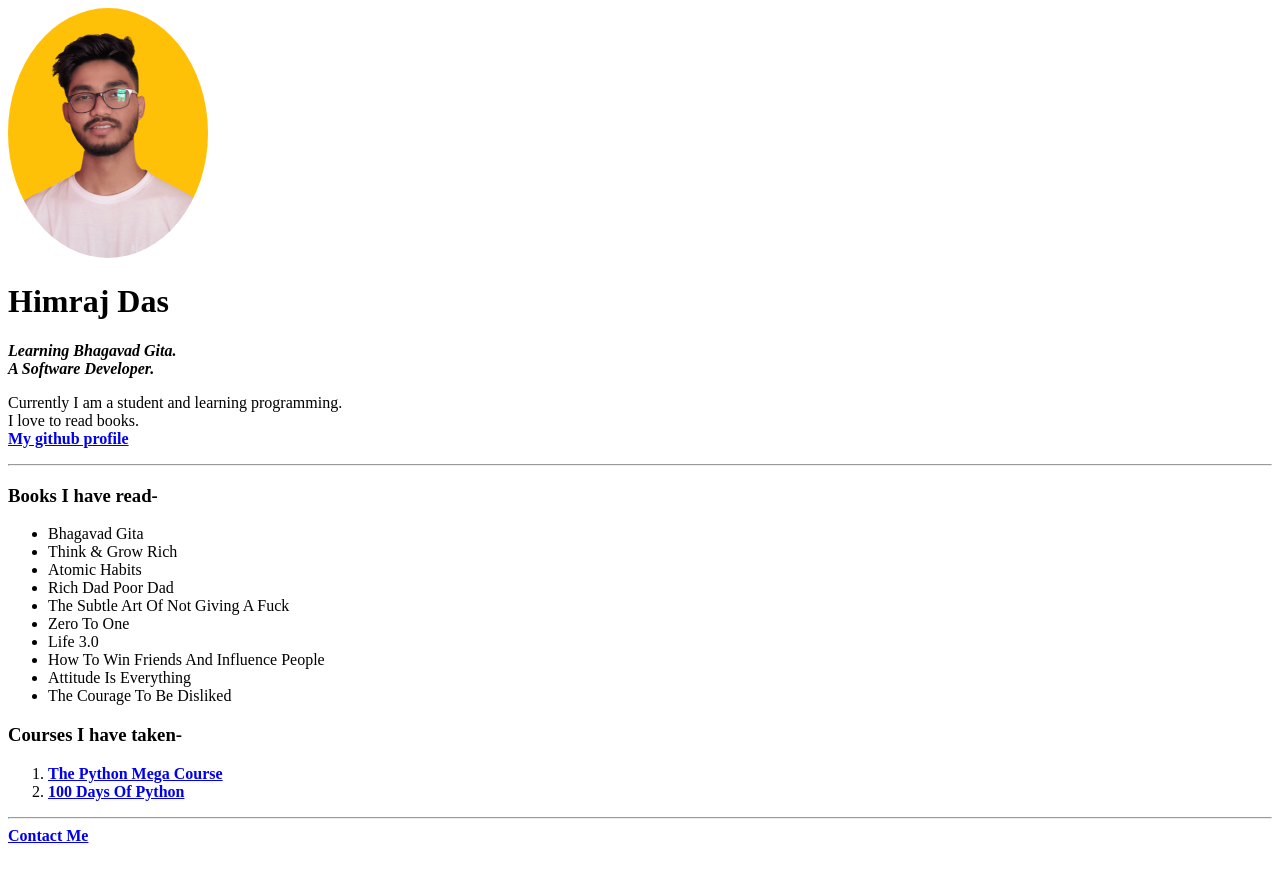
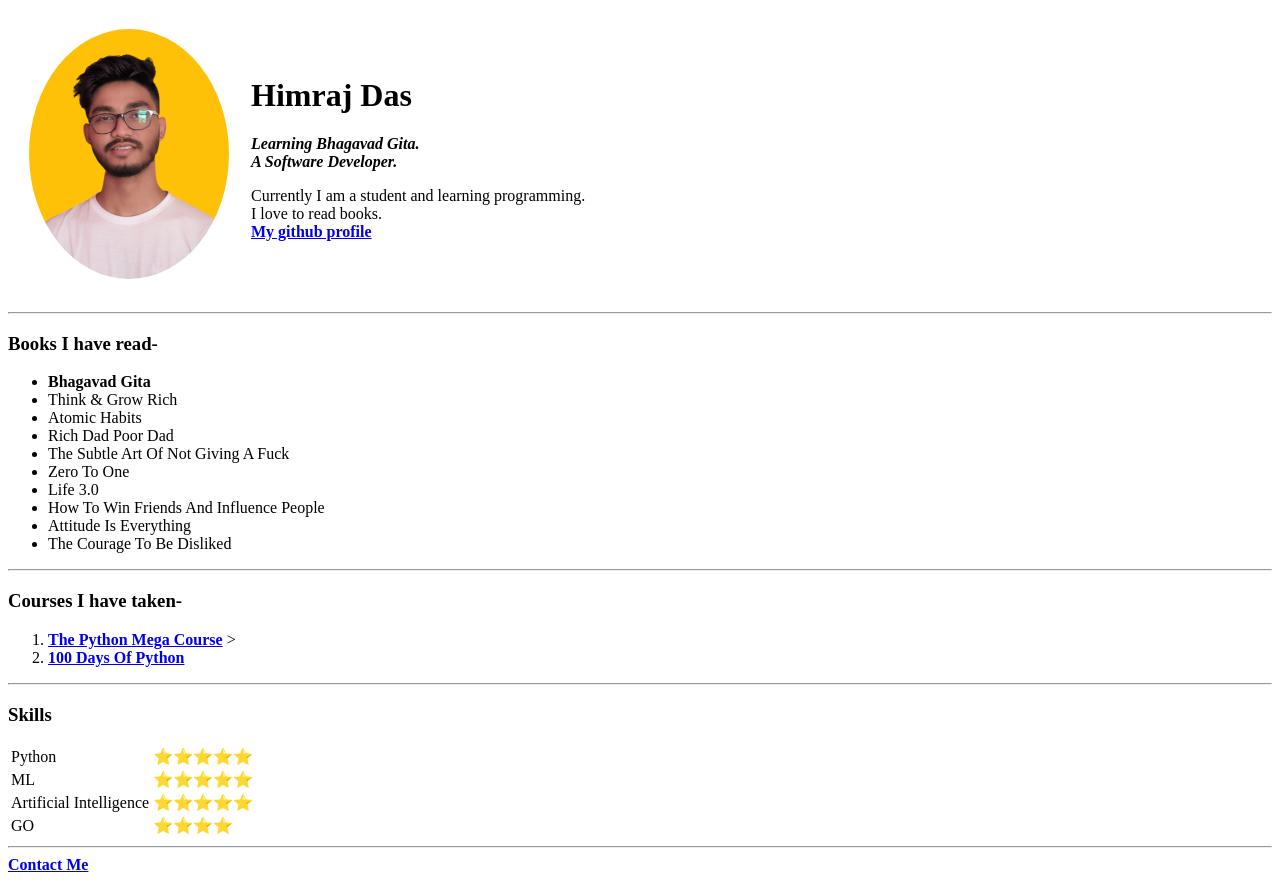
Before and after one commit to HimrajDas/cv, a plain HTML site: page index.html in a window 1280 px wide. Before the commit the page ends 853 px from the top, so only its background shows below. Drawn offline with Linux system fonts and the light colour scheme.

Commit message:
index.html completed

```diff
--- a/index.html
+++ b/index.html
@@ -1,6 +1,5 @@
 <!DOCTYPE html>
 <html lang="en">
-
   <head>
     <meta charset="UTF-8" />
     <meta http-equiv="X-UA-Compatible" content="IE=edge" />
@@ -9,22 +8,39 @@
   </head>
 
   <body>
-
-  <img src="IMG_20220322_121450.png" alt="Himraj-img" style="border-radius: 50%; height: 250px; width: 200px;">
-
+    <table cellspacing="20">
+      <tr>
+        <td>
+          <img
+            src="IMG_20220322_121450.png"
+            alt="Himraj-img"
+            style="border-radius: 50%; height: 250px; width: 200px"
+          />
+        </td>
+        <td>
           <h1>Himraj Das</h1>
           <p>
-    <em><strong>Learning Bhagavad Gita.<br>A Software Developer.</strong></em>
+            <em
+              ><strong
+                >Learning Bhagavad Gita.<br />A Software Developer.</strong
+              ></em
+            >
           </p>
           <p>
-    Currently I am a student and learning programming. <br>I love to read
-    books.<br>
-    <strong> <a href="https://github.com/HimrajDas">My github profile</a> </strong>
+            Currently I am a student and learning programming. <br />I love to
+            read books.<br />
+            <strong>
+              <a href="https://github.com/HimrajDas">My github profile</a>
+            </strong>
           </p>
+        </td>
+      </tr>
+    </table>
+
     <hr />
     <h3>Books I have read-</h3>
     <ul>
-    <li>Bhagavad Gita</li>
+      <li><strong>Bhagavad Gita</strong></li>
       <li>Think & Grow Rich</li>
       <li>Atomic Habits</li>
       <li>Rich Dad Poor Dad</li>
@@ -35,13 +51,46 @@
       <li>Attitude Is Everything</li>
       <li>The Courage To Be Disliked</li>
     </ul>
+    <hr />
     <h3>Courses I have taken-</h3>
     <ol>
-    <li><strong><a href="https://www.udemy.com/course/the-python-mega-course">The Python Mega Course</a></strong></li>
-    <li><strong><a href="https://www.udemy.com/course/100-days-of-code">100 Days Of Python</a></strong></li>
+      <li>
+        <strong>
+          <a href="https://www.udemy.com/course/the-python-mega-course"
+            >The Python Mega Course</a
+          ></strong
+        >
+        >
+      </li>
+      <li>
+        <strong
+          ><a href="https://www.udemy.com/course/100-days-of-code"
+            >100 Days Of Python</a
+          ></strong
+        >
+      </li>
     </ol>
+    <hr />
+    <h3><strong>Skills</strong></h3>
+    <table>
+      <tr>
+        <td>Python</td>
+        <td>⭐⭐⭐⭐⭐</td>
+      </tr>
+      <tr>
+        <td>ML</td>
+        <td>⭐⭐⭐⭐⭐</td>
+      </tr>
+      <tr>
+        <td>Artificial Intelligence</td>
+        <td>⭐⭐⭐⭐⭐</td>
+      </tr>
+      <tr>
+        <td>GO</td>
+        <td>⭐⭐⭐⭐</td>
+      </tr>
+    </table>
     <hr />
     <a href="contact-me.html"><strong>Contact Me</strong></a>
   </body>
-
 </html>
```
Also changed, not shown: contact-me.html (+17 -8 lines), 1 other file. Lines whose indentation alone changed are shown as unchanged.
